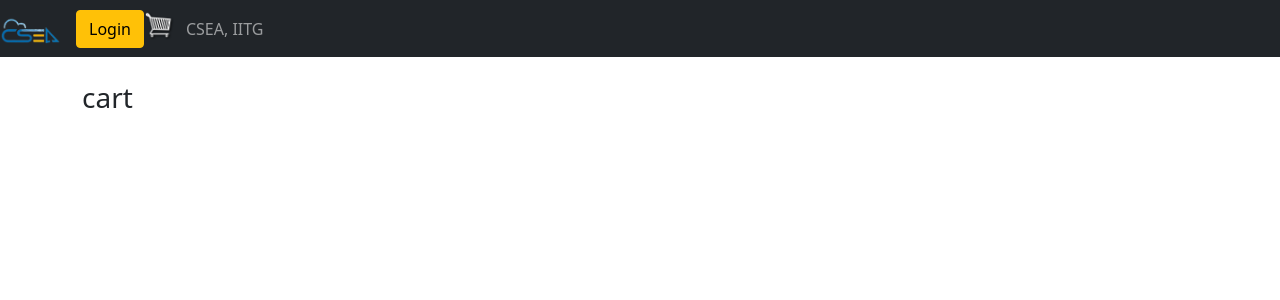
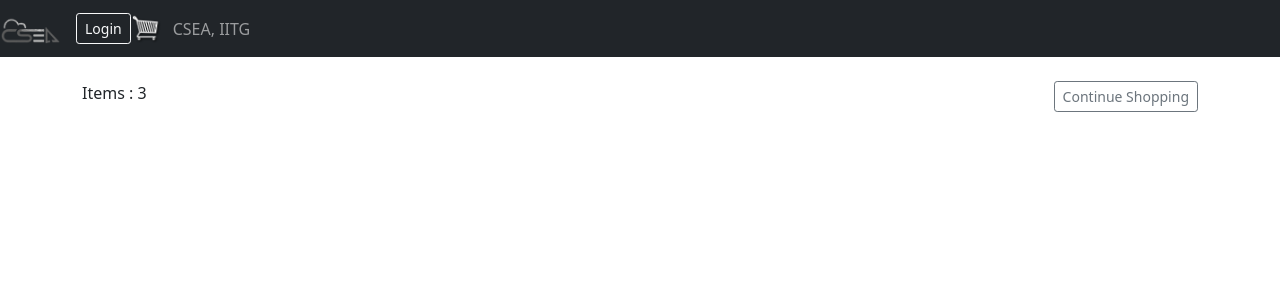
Before and after one commit to rathod-aryan/cseag3, a Django app: template ecom/store/templates/store/cart.html in a window 1280 px wide. Shown: the top 300 px of the page. Run offline with Django 3.2, Linux system fonts and the light colour scheme; the template is opened without the code that fills it, so the values that code supplies are empty.

Commit message:
store page changes

```diff
--- a/ecom/store/templates/store/cart.html
+++ b/ecom/store/templates/store/cart.html
@@ -1,5 +1,12 @@
 {% extends 'store/main.html' %}
 {% load static %}
 {% block content %}
-    <h3>cart</h3>
+    <div class="row">
+        <div class="col-lg-12">
+        <a href="{% url 'store' %}"><button  class="btn btn-outline-secondary btn-sm" style="float:right">Continue Shopping</button></a>
+        <p style="float:left">Items : 3</p>
+        <div style="clear: both;"></div>
+        <p style="float:left"></p>
+        </div>
+    </div>
 {% endblock content %}
--- a/ecom/store/templates/store/main.html
+++ b/ecom/store/templates/store/main.html
@@ -23,7 +23,7 @@
         <ul class="navbar-nav ml-auto">
 
             <li class="nav-item">
-                <a href="#" class="btn btn-warning">
+                <a href="#" class="btn btn-outline-light btn-sm">
                     Login
                 </a>
             </li>
```
Also changed, not shown: ecom/static/images/csealogo.png.
